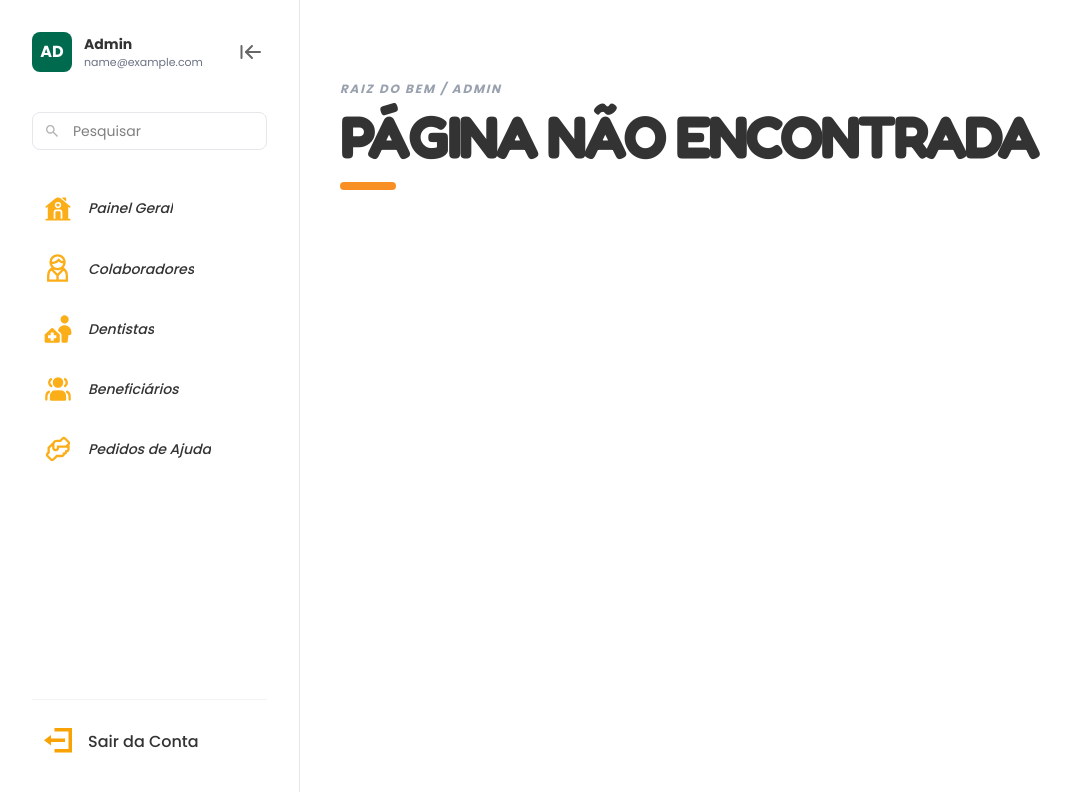
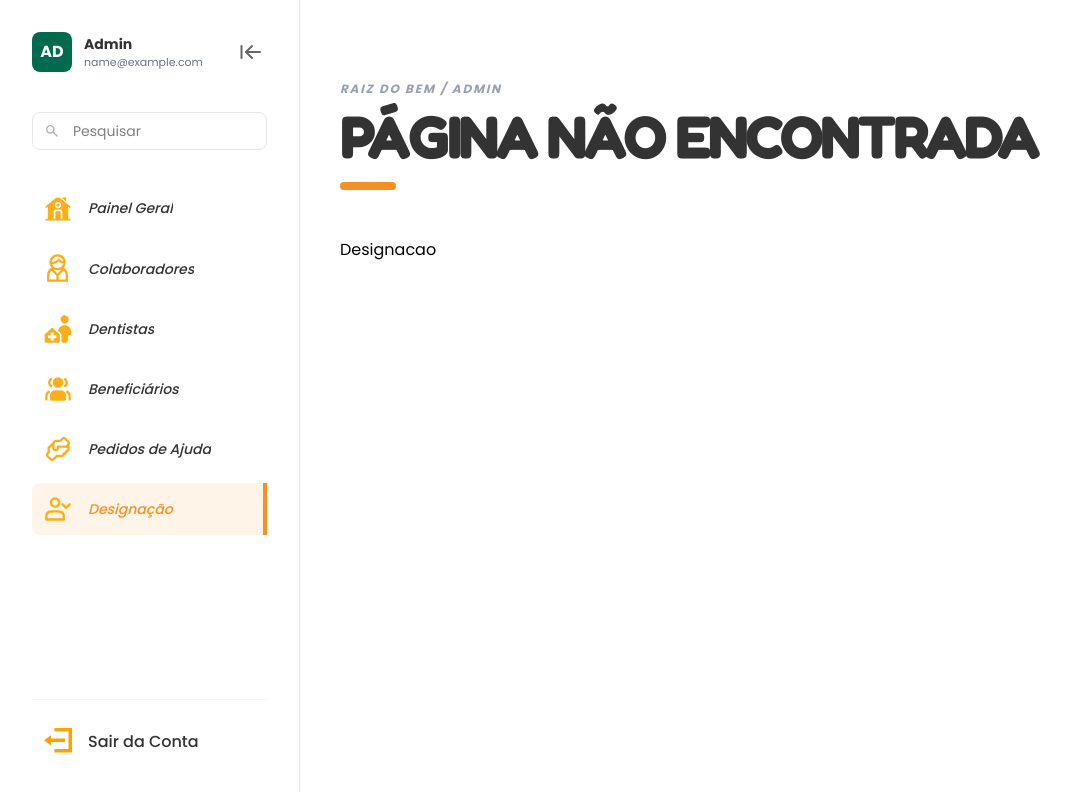
Before and after one commit to TdB-PlataformaRaizDoBem/Raiz-do-Bem, a React (Vite) app: page /admin/designacao in a window 1280 px wide. Shown: the top 792 px of the page, without its empty margins (0-1071 px from the left). Built offline with nearby package versions, Linux system fonts and the light colour scheme; sample sign-in values are in the browser's storage.

Commit message:
feat: Atualizando menu e rotas para a página de encaminhamento

```diff
--- a/src/components/asidebar/MenuData.tsx
+++ b/src/components/asidebar/MenuData.tsx
@@ -3,6 +3,7 @@ import coordenadores from "../../assets/svgs/Coordenadores.svg";
 import dentista from "../../assets/svgs/dentista.svg";
 import beneficiario from "../../assets/svgs/beneficiario.svg";
 import solicitacoes from "../../assets/svgs/pedidosAjuda.svg";
+import forward from "../../assets/svgs/forward.svg";
 
 export interface MenuItem {
   label: string;
@@ -17,11 +18,13 @@ export const Menu_Data: Record<"admin" | "coordenador", MenuItem[]> = {
     { label: "Dentistas", icon: dentista, path: "/admin/dentistas" },
     { label: "Beneficiários", icon: beneficiario, path: "/admin/beneficiarios" },
     { label: "Pedidos de Ajuda", icon: solicitacoes, path: "/admin/solicitacoes" },
+    { label: "Designação", icon: forward, path: "/admin/designacao" }
   ],
   coordenador: [
     { label: "Painel Geral", icon: painelGeral, path: "/coord/dashboard" },
     { label: "Pedidos de Ajuda", icon: solicitacoes, path: "/coord/solicitacoes" },
     { label: "Beneficiários", icon: beneficiario, path: "/coord/beneficiarios" },
     { label: "Dentistas", icon: dentista, path: "/coord/dentistas" },
+    { label: "Designação", icon: forward, path: "/coord/designacao" }
   ],
 };
--- a/src/pages/admin/Admin.tsx
+++ b/src/pages/admin/Admin.tsx
@@ -4,6 +4,7 @@ import Coordenador from './Colaborador'
 import { Beneficiarios } from '../gerenciaBeneficiarios/Beneficiarios'
 import { Dentistas } from '../gerenciaDentistas/Dentistas'
 import { PedidosAjuda } from '../pedidosAjuda/pedidosAjuda'
+import Designacao from '../designacao/Designacao'
 
 const Admin = () => {
   return (
@@ -13,6 +14,7 @@ const Admin = () => {
       <Route path='beneficiarios' element={<Beneficiarios />} />
       <Route path='dentistas' element={<Dentistas />} />
       <Route path='solicitacoes' element={<PedidosAjuda />} />
+      <Route path='designacao' element={<Designacao />} />
     </Routes>
   )
 }
--- a/src/pages/coord/Coord.tsx
+++ b/src/pages/coord/Coord.tsx
@@ -3,6 +3,7 @@ import Dashboard from '../dashboard/Dashboard'
 import { Beneficiarios } from '../gerenciaBeneficiarios/Beneficiarios'
 import { Dentistas } from '../gerenciaDentistas/Dentistas'
 import { PedidosAjuda } from '../pedidosAjuda/pedidosAjuda'
+import Designacao from '../designacao/Designacao'
 
 const Coord = () => {
   return (
@@ -11,7 +12,7 @@ const Coord = () => {
       <Route path='beneficiarios' element={<Beneficiarios />} />
       <Route path='dentistas' element={<Dentistas />} />
       <Route path='solicitacoes' element={<PedidosAjuda />} />
-
+      <Route path='designacao' element={<Designacao />} />
     </Routes>
   )
 }
--- /dev/null
+++ b/src/pages/designacao/Designacao.tsx
@@ -0,0 +1,9 @@
+import React from 'react'
+
+const Designacao = () => {
+  return (
+    <div>Designacao</div>
+  )
+}
+
+export default Designacao
```
Also changed, not shown: src/assets/svgs/forward.svg (added).
